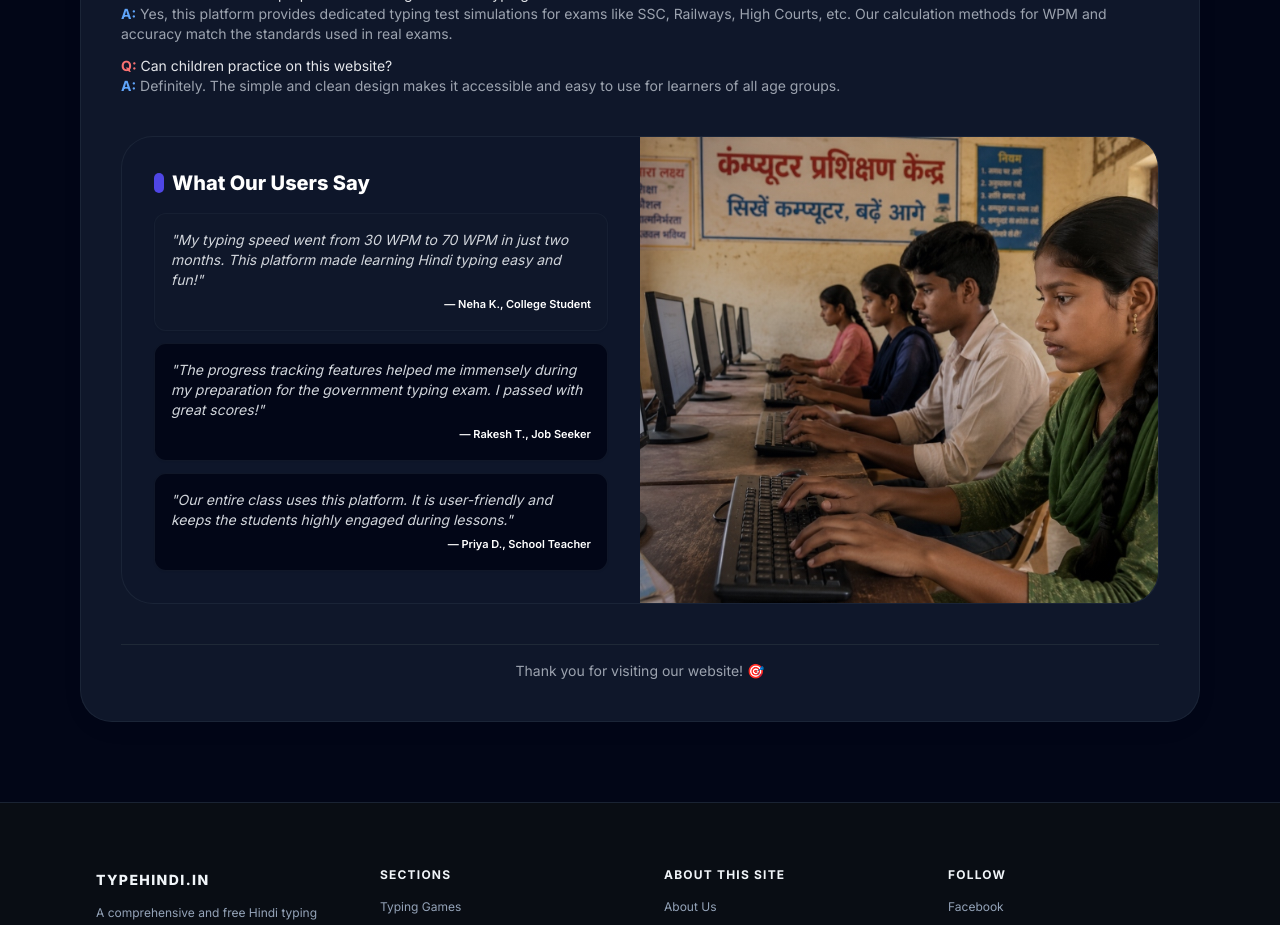
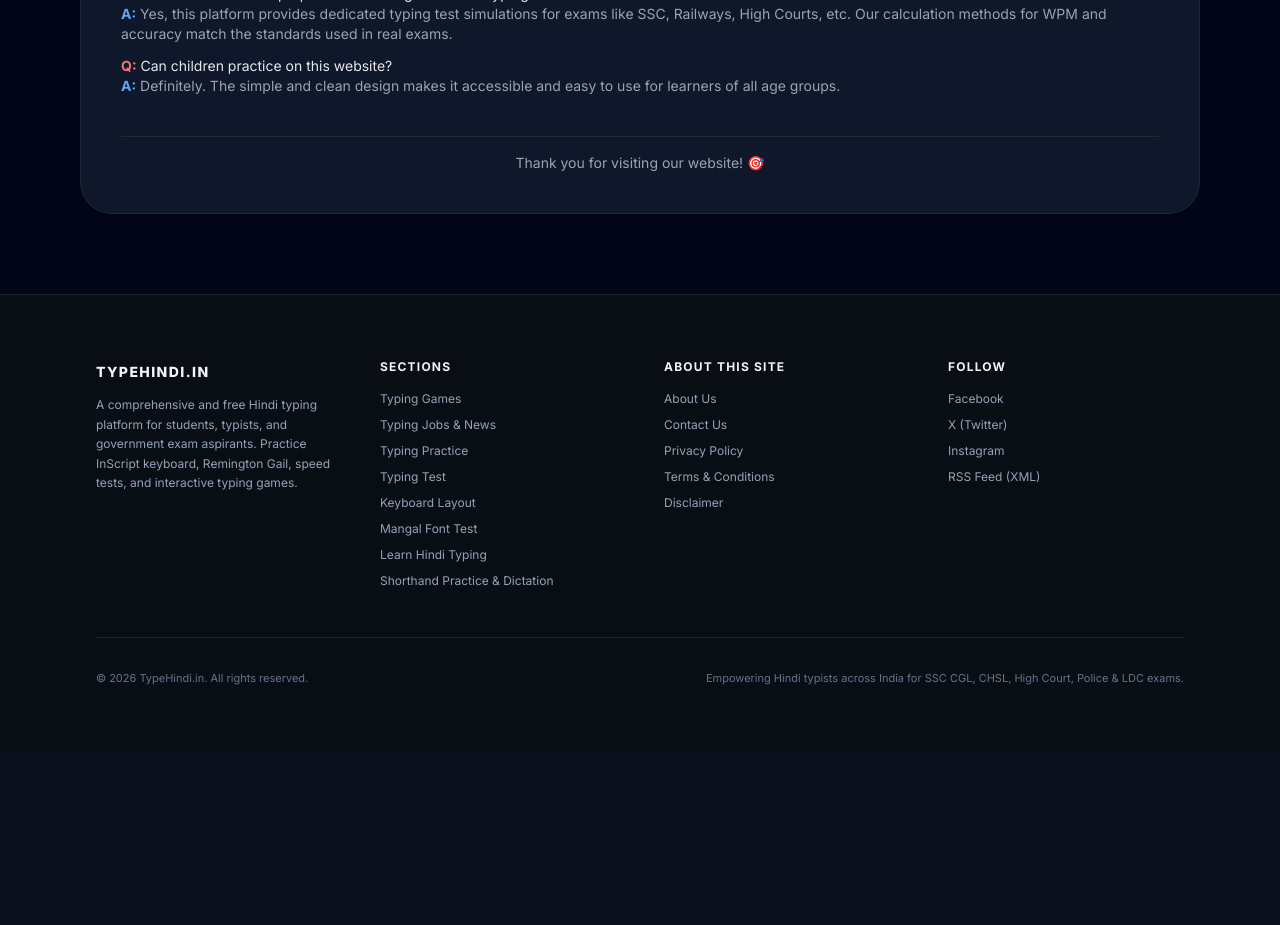
Before and after one commit to therohitbiruli/typehindi, a Next.js app: page / in a window 1280 px wide. Shown: the part 9700-10625 px from the top of the page. After the commit the page ends 10451 px from the top, so only its background shows below. Built offline with nearby package versions, Linux system fonts and the light colour scheme.

Commit message:
chore: remove unverified testimonials section from homepage

```diff
--- a/src/app/page.tsx
+++ b/src/app/page.tsx
@@ -703,39 +703,6 @@ export default function Homepage() {
               </div>
             </div>
 
-            {/* Split layout testimonial section with classroom image */}
-            <div className="border border-slate-200 dark:border-slate-800/80 rounded-[2rem] overflow-hidden bg-slate-50 dark:bg-slate-900/50 grid grid-cols-1 md:grid-cols-2">
-              <div className="p-6 md:p-8 flex flex-col justify-center space-y-4">
-                <div>
-                  <h3 className="text-xl font-extrabold text-gray-900 dark:text-white flex items-center gap-2">
-                    <span className="w-2.5 h-5 rounded-full bg-primary-600"></span>
-                    What Our Users Say
-                  </h3>
-                </div>
-                <div className="space-y-3 text-sm text-gray-600 dark:text-gray-300">
-                  <div className="bg-white dark:bg-slate-900 p-4 rounded-xl shadow-sm border border-slate-100 dark:border-slate-800/50">
-                    <p className="italic">"My typing speed went from 30 WPM to 70 WPM in just two months. This platform made learning Hindi typing easy and fun!"</p>
-                    <span className="block text-[11px] font-semibold text-gray-900 dark:text-white mt-1 text-right">— Neha K., College Student</span>
-                  </div>
-                  <div className="bg-white dark:bg-slate-950 p-4 rounded-xl shadow-sm border border-slate-100 dark:border-slate-800/50">
-                    <p className="italic">"The progress tracking features helped me immensely during my preparation for the government typing exam. I passed with great scores!"</p>
-                    <span className="block text-[11px] font-semibold text-gray-900 dark:text-white mt-1 text-right">— Rakesh T., Job Seeker</span>
-                  </div>
-                  <div className="bg-white dark:bg-slate-950 p-4 rounded-xl shadow-sm border border-slate-100 dark:border-slate-800/50">
-                    <p className="italic">"Our entire class uses this platform. It is user-friendly and keeps the students highly engaged during lessons."</p>
-                    <span className="block text-[11px] font-semibold text-gray-900 dark:text-white mt-1 text-right">— Priya D., School Teacher</span>
-                  </div>
-                </div>
-              </div>
-              <div className="relative min-h-[250px] md:min-h-full bg-slate-900">
-                <img
-                  src="/images/hero-bg.jpg"
-                  alt="TypeHindi Classroom Training"
-                  className="absolute inset-0 w-full h-full object-cover"
-                />
-                <div className="absolute inset-0 bg-gradient-to-t md:bg-gradient-to-r from-slate-50 dark:from-slate-950/20 via-transparent to-transparent pointer-events-none"></div>
-              </div>
-            </div>
 
             <div className="border-t border-gray-100 dark:border-gray-800 pt-4 text-center text-sm text-gray-500 dark:text-gray-400">
               Thank you for visiting our website! 🎯
```
